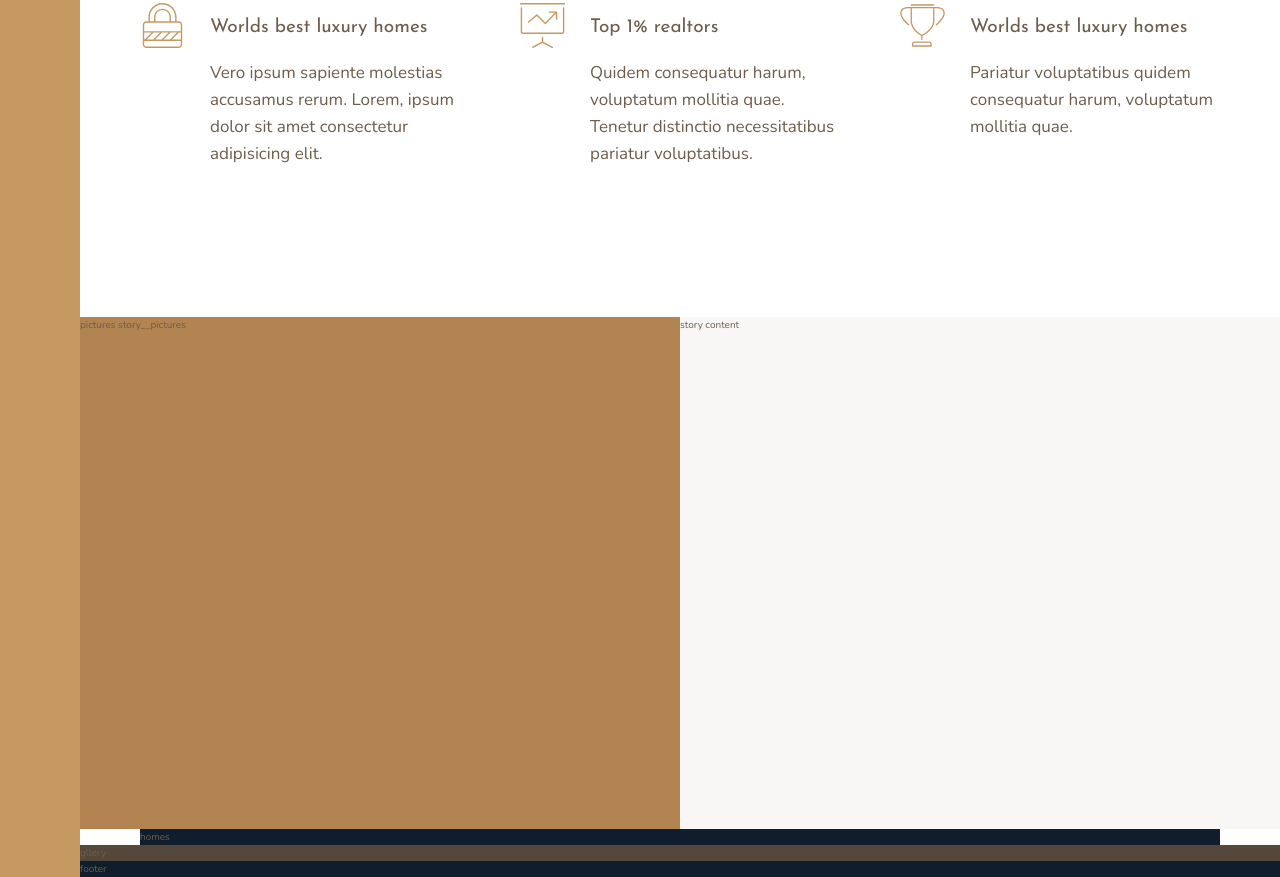
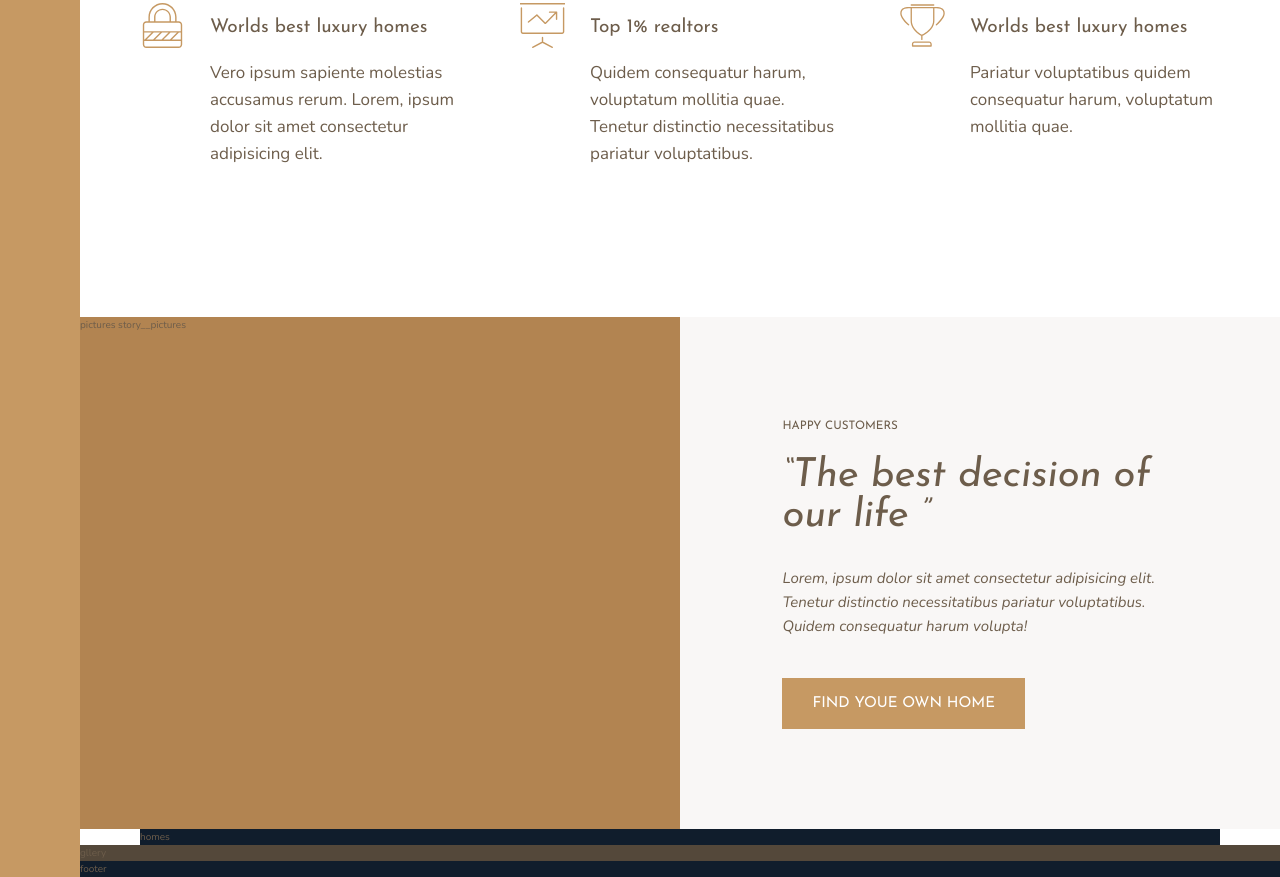
Before and after one commit to nivanovic7/nexter, a website: page index.html in a window 1280 px wide. Shown: the part 991-1868 px from the top of the page. Drawn offline with nearby package versions, Linux system fonts and the light colour scheme.

Commit message:
Styles added to story text section

```diff
--- a/img/text.txt
+++ b/img/text.txt
@@ -3,5 +3,3 @@
 
 
 --- Stories
-
-Lorem, ipsum dolor sit amet consectetur adipisicing elit. Tenetur distinctio necessitatibus pariatur voluptatibus. Quidem consequatur harum volupta!
--- a/index.html
+++ b/index.html
@@ -82,7 +82,19 @@
       </div>
     </div>
     <div class="story__pictures">pictures story__pictures</div>
-    <div class="story__content">story content</div>
+    <div class="story__content">
+      <h3 class="heading-3 mb-sm">Happy customers</h3>
+      <h2 class="heading-2 heading-2--dark mb-md">
+        &ldquo;The best decision of our life &rdquo;
+      </h2>
+
+      <p class="story__text">
+        Lorem, ipsum dolor sit amet consectetur adipisicing elit. Tenetur
+        distinctio necessitatibus pariatur voluptatibus. Quidem consequatur
+        harum volupta!
+      </p>
+      <button class="btn">Find youe own home</button>
+    </div>
     <div class="homes">homes</div>
     <div class="gallery">gllery</div>
     <div class="footer">footer</div>
--- a/sass/_story.scss
+++ b/sass/_story.scss
@@ -7,5 +7,17 @@
   &__content {
     background-color: $color-grey-light-1;
     grid-column: col-start 5 / full-end;
+
+    padding: 6rem 8vw;
+    display: flex;
+    justify-content: center;
+    align-items: flex-start;
+    flex-direction: column;
+  }
+
+  &__text {
+    font-size: 1.5rem;
+    font-style: italic;
+    margin-bottom: 4rem;
   }
 }
--- a/sass/_typography.scss
+++ b/sass/_typography.scss
@@ -8,9 +8,22 @@
 }
 .heading-2 {
   @extend %heading;
+  font-size: 4rem;
+  font-style: italic;
+  line-height: 1;
+
+  &--light {
+    color: $color-grey-light-1;
+  }
+
+  &--light {
+    color: $color-grey-dark-1;
+  }
 }
 .heading-3 {
   @extend %heading;
+  font-size: $color-primary;
+  text-transform: uppercase;
 }
 .heading-4 {
   @extend %heading;
@@ -24,3 +37,33 @@
     color: $color-grey-dark-1;
   }
 }
+
+.btn {
+  background-color: $color-primary;
+  color: #fff;
+  border: none;
+  border-radius: none;
+  font-family: $font-display;
+  font-size: 1.5rem;
+  text-transform: uppercase;
+  padding: 1.8rem 3rem;
+  cursor: pointer;
+  transition: all 0.2s;
+
+  &:hover {
+    background-color: $color-primary-dark;
+  }
+}
+
+.mb-sm {
+  margin-bottom: 2rem;
+}
+.mb-md {
+  margin-bottom: 3rem;
+}
+.mb-lg {
+  margin-bottom: 4rem;
+}
+.mb-hg {
+  margin-bottom: 5rem;
+}
```
Also changed, not shown: css/style.css.
